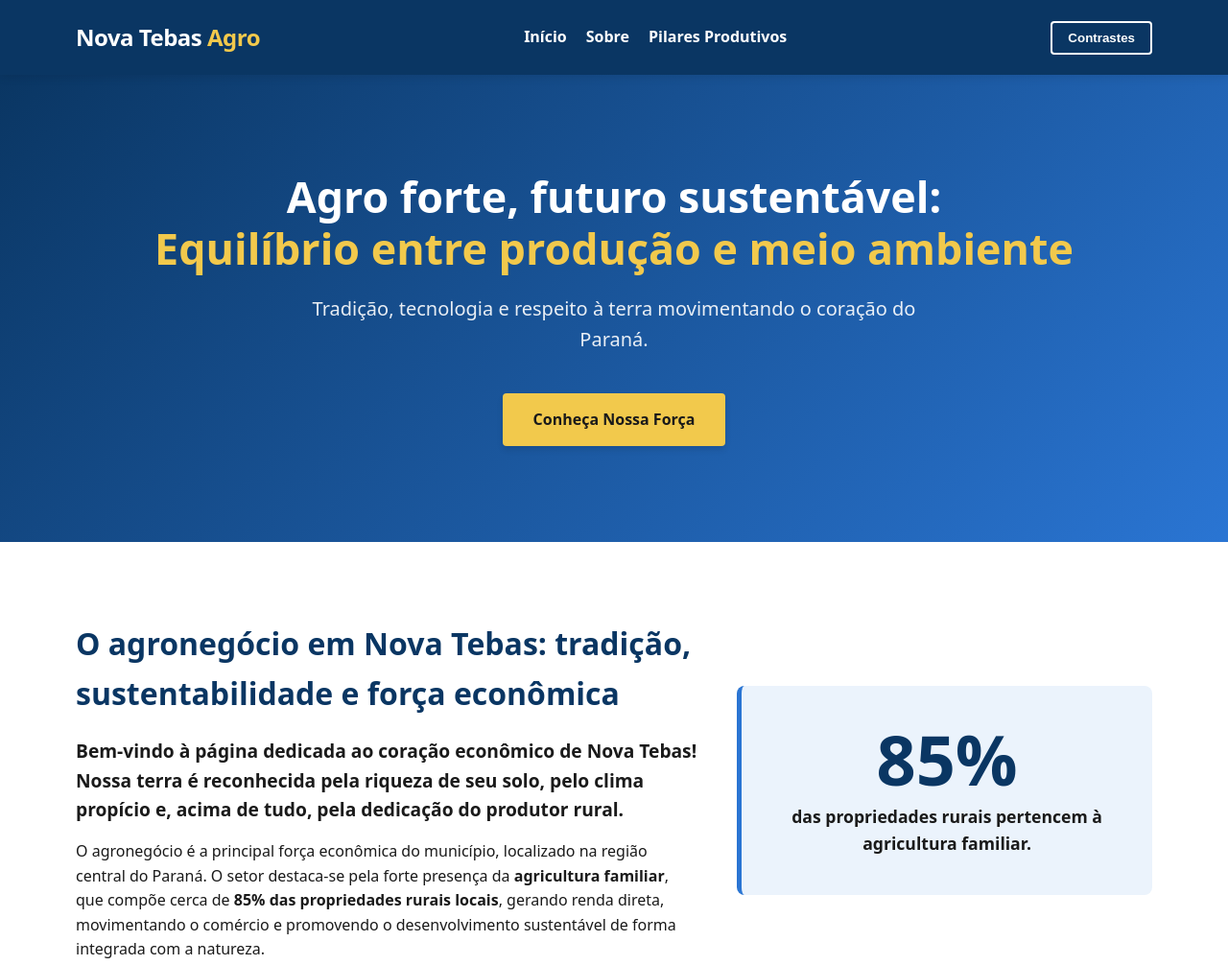
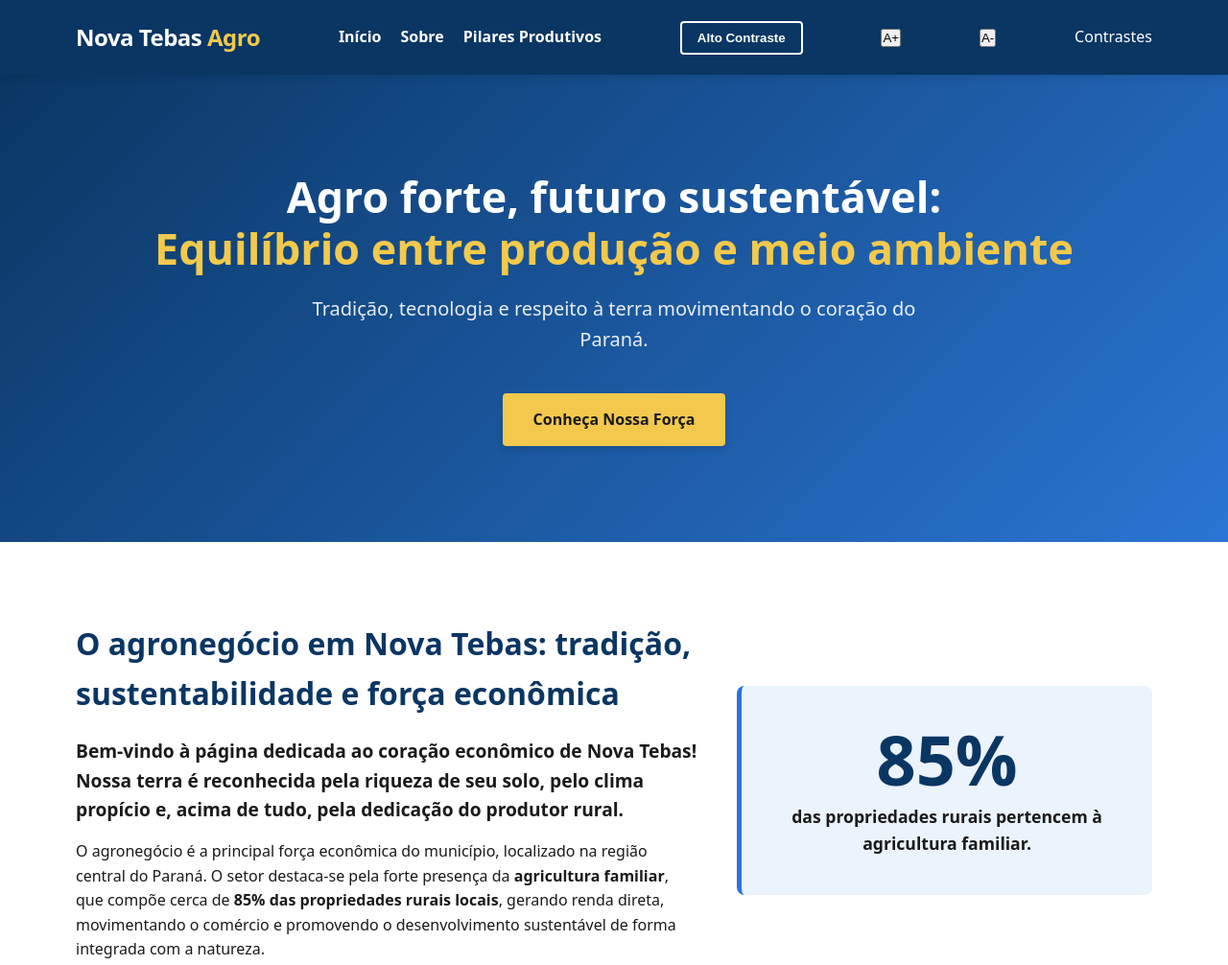
Before and after one commit to TatianeCouto-code/MODELO2---SITE-AGRINHO, a plain HTML site: page index.html in a window 1280 px wide. Shown: the top 1006 px of the page at 96% size. Drawn offline with Linux system fonts and the light colour scheme.

Commit message:
botão no Html

```diff
--- a/index.html
+++ b/index.html
@@ -19,7 +19,10 @@
                     <li><a href="#pilares">Pilares Produtivos</a></li>
                 </ul>
             </nav>
-            <button class="contrast-toggle" id="contrastBtn" aria-label="Alternar alto contraste">
+            <!-- Botões de Acessibilidade no seu HTML -->
+<button class="contrast-toggle">Alto Contraste</button>
+<button class="font-increase">A+</button>
+<button class="font-decrease">A-</button>
                 Contrastes
             </button>
         </div>
```
